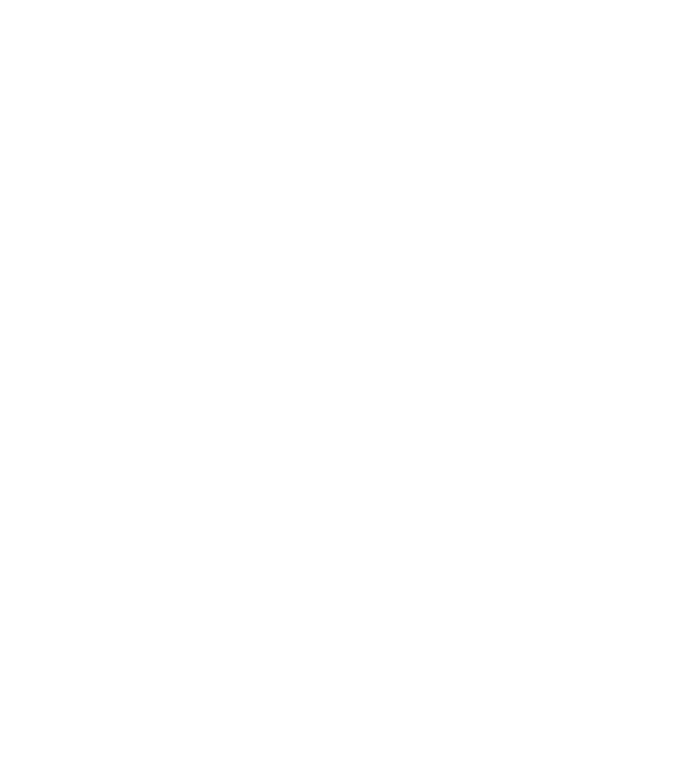
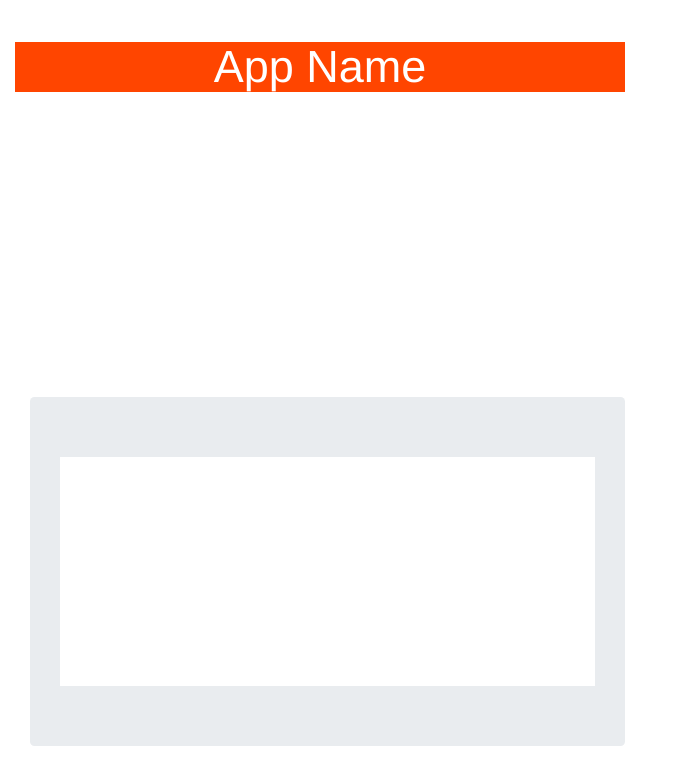
Before and after one commit to keekscodes/shareflixx, a React (Create React App) app in the folder client/: page /show in a window 1280 px wide. Shown: the top 784 px of the page, without its empty margins (0-673 px from the left). Built offline with nearby package versions, Linux system fonts and the light colour scheme.

Commit message:
Added title, jumbotron, and embed components into a show page and created show route.

```diff
--- a/client/src/App.js
+++ b/client/src/App.js
@@ -2,6 +2,7 @@
 import { BrowserRouter as Router, Route, Switch } from 'react-router-dom'
 import Signup from './components/pages/Signup'
 import Login from './components/pages/Login'
+import Show from './components/pages/Show'
 import Chat from './components/Chat'
 import "./App.css";
 
@@ -15,6 +16,7 @@
           <Route exact path="/" component={Chat} />
           <Route exact path="/signup" component={Signup} />
           <Route exact path="/login" component={Login} />
+          <Route exact path="/show" component={Show} />
           </Switch>
         </div>
       </Router>
--- a/client/src/components/Jumbotron/index.js
+++ b/client/src/components/Jumbotron/index.js
@@ -3,7 +3,13 @@
 function Jumbotron({ children }) {
   return (
     <div
-      style={{ height: 300, clear: "both", paddingTop: 120, textAlign: "center" }}
+      style={{
+         width: "100%",
+         clear: "both",
+         marginLeft:"0em",
+         marginTop:"20em",
+         textAlign: "center",
+         }}
       className="jumbotron"
     >
       {children}
--- a/client/src/components/Title/style.css
+++ b/client/src/components/Title/style.css
@@ -2,7 +2,7 @@
     width: 100%;
     text-align: center;
     font-size: 3rem;
-    text-decoration: underline;
-    color: #2A77AE;
-    margin-bottom: 50px;
+    /* text-decoration: overline underline; */
+    background-color:orangered;
+    color:white;
   }
--- /dev/null
+++ b/client/src/components/pages/Show.js
@@ -0,0 +1,34 @@
+import React, { Component } from "react";
+import Jumbotron from "../Jumbotron";
+import Embed from "../Embed";
+import Title from "../Title";
+import { Col, Row, Container } from "../Grid";
+
+class Show extends Component {
+    render() {
+        return (
+            <div>
+                <Row>
+                    <Col size="md-6">
+                        <Title>App Name</Title>
+                    </Col>
+                </Row>
+          <Container fluid>
+            <Row>
+              <Col size="md-6">
+                <Jumbotron>
+                    <Embed>
+                    </Embed>
+                  {/* <h1>What Books Should I Read?</h1> */}
+                </Jumbotron>
+                </Col>
+            </Row>
+            </Container>
+            </div>
+            );
+        }
+
+}
+
+
+export default Show;
```
Also changed, not shown: client/src/components/Wrapper/index.js (added, +7 -0 lines).
